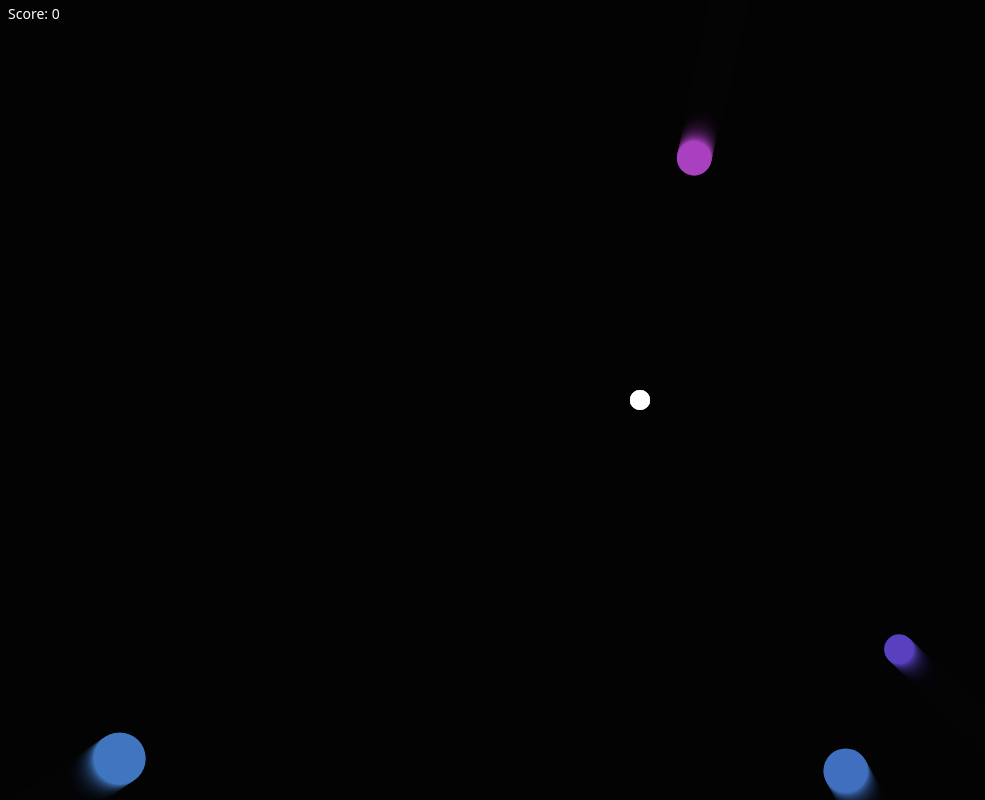
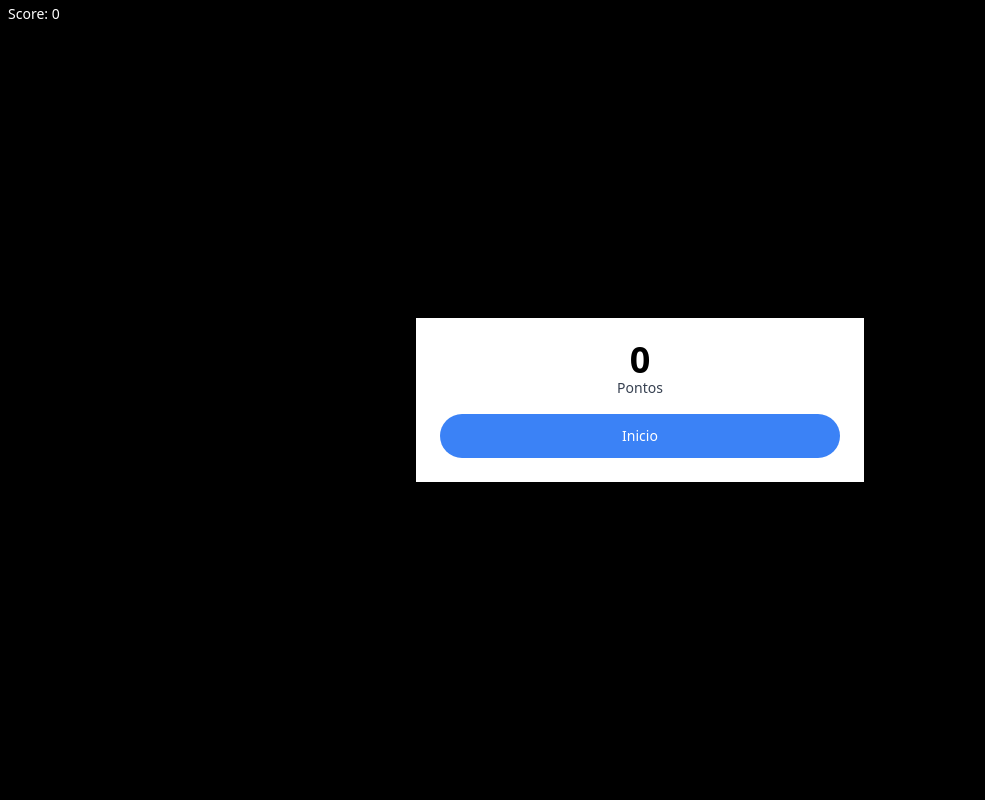
Before and after one commit to appswall/HTML5_Canvas_JavaScript_Game, a plain HTML site: page index.html in a window 1280 px wide. Shown: the whole page, without its empty margins (0-985 px from the left). Drawn offline with nearby package versions, Linux system fonts and the light colour scheme.

Commit message:
camada botão inicio

```diff
--- a/index.html
+++ b/index.html
@@ -2,9 +2,19 @@
 <style>
     body {
         margin: 0;
+        background: black;
     }
 </style>
 <div class="fixed text-white text-sm ml-2 mt-1 select-none"><span>Score: </span><span id="scoreEl"></span>0</div>
+<div id="modalEl" class="fixed inset-0 flex items-center justify-center">
+    <div class="bg-white max-w-md w-full p-6 text-center">
+        <h1 class="text-4xl font-bold leading-none">0</h1>
+        <p class="text-sm text-gray-700 mb-4">Pontos</p>
+        <div>
+            <button id="startgameBtn" class="bg-blue-500 text-white w-full py-3 rounded-full text-sm">Inicio</button>
+        </div>
+    </div>
+</div>
 <canvas></canvas>
 <script src="https://cdnjs.cloudflare.com/ajax/libs/gsap/3.5.1/gsap.min.js"
     integrity="sha512-IQLehpLoVS4fNzl7IfH8Iowfm5+RiMGtHykgZJl9AWMgqx0AmJ6cRWcB+GaGVtIsnC4voMfm8f2vwtY+6oPjpQ=="
--- a/index.js
+++ b/index.js
@@ -1,6 +1,8 @@
 const canvas = document.querySelector('canvas');
 const c = canvas.getContext('2d')
 const scoreEl = document.querySelector('#scoreEl')
+const startgameBtn = document.querySelector('#startgameBtn')
+const modalEl = document.querySelector('#modalEl')
 
 canvas.width = innerWidth
 canvas.height = innerHeight
@@ -217,5 +219,9 @@ addEventListener('click', (event) => {
     projectiles.push(new Projectile(canvas.width / 2, canvas.height / 2, 5, 'white', velocity))
 })
 
-animate()
-spawEnemies()
+startgameBtn.addEventListener('click', () => {
+    animate()
+    spawEnemies()
+    modalEl.style.display = 'none'
+
+})
```
